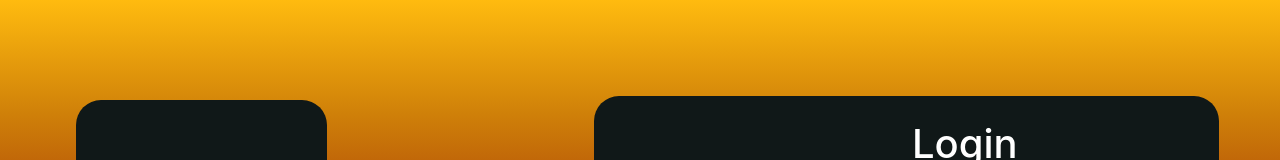
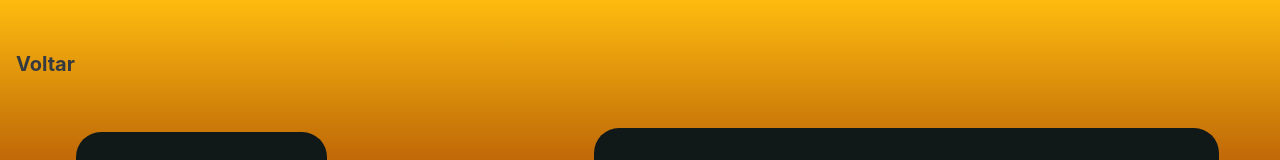
Before and after one commit to Cosmos-Blood/GenBR-Project_Integrador-Lampe-Front, an Angular app: page /entrar in a window 1280 px wide. Shown: the top 160 px of the page. Built offline with nearby package versions, Linux system fonts and the light colour scheme; grey boxes are pictures that could not be loaded; a web font is replaced by a local one.

Commit message:
[Feature Will - Task: Ajustes | 27.11.21]

```diff
--- a/src/app/app-routing.module.ts
+++ b/src/app/app-routing.module.ts
@@ -11,7 +11,7 @@ import { InicioComponent } from './inicio/inicio.component';
 import { PerfilComponent } from './perfil/perfil.component';
 
 const routes: Routes = [
-  { path: '', redirectTo: 'entrar', pathMatch: 'full' },
+  { path: '', redirectTo: 'inicio', pathMatch: 'full' },
   { path: "entrar", component: EntrarComponent },
   { path: "cadastrar", component: CadastrarComponent },
   { path: "feed", component: FeedComponent },
--- a/src/app/entrar/entrar.component.css
+++ b/src/app/entrar/entrar.component.css
@@ -1,4 +1,86 @@
 @import url('https://fonts.googleapis.com/css2?family=Zen+Dots&display=swap');
+
+
+.cor-navbar {
+  background-color: #131515;
+}
+
+.corinicio-navbar{
+  background-color: #FF7540;
+}
+
+.cor-inicio {
+  background-color: #125469;
+}
+
+.button-cadastrar{
+  background-color: #ff0000;
+  color: #000;
+  padding: 5px;
+  text-align: center;
+  text-decoration: none;
+  display: inline-block;
+  font-size: 16px;
+  margin: 4px 2px;
+  cursor: pointer;
+  border-radius: 5px;
+}
+
+.botao{
+  border: none;
+  outline: none;
+  background-color: #FF7540;
+}
+
+
+.button-entrar{
+  background-color: #ff0000;
+  color: #000;
+  padding: 5px;
+  text-align: center;
+  text-decoration: none;
+  display: inline-block;
+  font-size: 16px;
+  margin: 4px 2px;
+  cursor: pointer;
+  border-radius: 5px;
+}
+
+.tamanho-img {
+  width: 400px;
+  height: 500px;
+}
+
+*,
+*::before,
+*::after {
+  box-sizing: border-box;
+}
+
+.fancy-link{
+  text-decoration: none;
+  color: #000;
+  position: relative;
+}
+
+.fancy-link::after{
+  content: "";
+  position: absolute;
+  left: 0;
+  bottom: 0;
+  width: 100%;
+  height: 2px;
+  background-color:currentColor;
+
+  transform: scaleX(0);
+  transform-origin: left;
+  transition: transform 250ms ease-in;
+}
+
+.fancy-link:hover::after{
+  transform: scaleX(1);
+  transform-origin: left;
+}
 
 
 #logo{
--- a/src/app/entrar/entrar.component.html
+++ b/src/app/entrar/entrar.component.html
@@ -1,7 +1,10 @@
 <body id="grad-theme" class="container-fluid pt-5 vh-100">
-
+    <ul class="navbar-nav mr-auto navbar-nav ml-auto text-center">
+        <li class="nav-item">
+            <button class="btn bg-transparent p-0 nav-link active text-dark font-weight-bold fancy-link" style="font-size: 20px" routerLink="/inicio"> Voltar <span class="sr-only">(current)</span></button>
+          </li>
+      </ul>
   <div class="row d-flex justify-content-around align-items-center py-5 m-0">
-
   <div class="col-md-4 mr-4">
       <div id="borda" class="color-dark col-md-12 p-3">
           <div id="logo" class="color-dark my-4"></div>
--- a/src/app/inicio/inicio.component.html
+++ b/src/app/inicio/inicio.component.html
@@ -152,8 +152,8 @@
                 <h4 class="title">Full Stack</h4>
               </div>
               <ul class="social">
-                <li><a href="https://www.linkedin.com/in/macaulyfragoso/" class="fa fa-linkedin" aria-hidden="true"></a></li>
-                <li><a href="https://github.com/MacaulyFragoso" class="fa fa-github" aria-hidden="true"></a></li>
+                <li><a href="https://www.linkedin.com/in/macaulyfragoso/" class="fa fa-linkedin" aria-hidden="true" target="blank"></a></li>
+                <li><a href="https://github.com/MacaulyFragoso" class="fa fa-github" aria-hidden="true" target="blank"></a></li>
               </ul>
           </div>
         </div>
@@ -170,8 +170,8 @@
               <h4 class="title">Full Stack</h4>
             </div>
             <ul class="social">
-              <li><a href="https://www.linkedin.com/in/eduardo-andrade-9a588a21a/" class="fa fa-linkedin" aria-hidden="true"></a></li>
-              <li><a href="https://github.com/eduardoandr" class="fa fa-github" aria-hidden="true"></a></li>
+              <li><a href="https://www.linkedin.com/in/eduardo-andrade-9a588a21a/" class="fa fa-linkedin" aria-hidden="true" target="blank"></a></li>
+              <li><a href="https://github.com/eduardoandr" class="fa fa-github" aria-hidden="true" target="blank"></a></li>
             </ul>
         </div>
       </div>
@@ -188,8 +188,8 @@
             <h4 class="title">Full Stack</h4>
           </div>
           <ul class="social">
-            <li><a href="https://www.linkedin.com/in/cosmos-blood/" class="fa fa-linkedin" aria-hidden="true"></a></li>
-            <li><a href="https://github.com/Cosmos-Blood" class="fa fa-github" aria-hidden="true"></a></li>
+            <li><a href="https://www.linkedin.com/in/cosmos-blood/" class="fa fa-linkedin" aria-hidden="true" target="blank"></a></li>
+            <li><a href="https://github.com/Cosmos-Blood" class="fa fa-github" aria-hidden="true" target="blank"></a></li>
           </ul>
       </div>
     </div>
@@ -205,8 +205,8 @@
           <h4 class="title">Full Stack</h4>
         </div>
         <ul class="social">
-          <li><a href="https://www.linkedin.com/in/souzawill/" class="fa fa-linkedin" aria-hidden="true"></a></li>
-          <li><a href="https://github.com/WillianX47" class="fa fa-github" aria-hidden="true"></a></li>
+          <li><a href="https://www.linkedin.com/in/souzawill/" class="fa fa-linkedin" aria-hidden="true" target="blank"></a></li>
+          <li><a href="https://github.com/WillianX47" class="fa fa-github" aria-hidden="true" target="blank"></a></li>
         </ul>
     </div>
   </div>
--- a/src/app/inicio/inicio.component.ts
+++ b/src/app/inicio/inicio.component.ts
@@ -9,7 +9,8 @@ export class InicioComponent implements OnInit {
 
   constructor() { }
 
-  ngOnInit(): void {
+  ngOnInit() {
+    window.scroll(0,0)
   }
 
 }
--- a/src/app/rodape/rodape.component.html
+++ b/src/app/rodape/rodape.component.html
@@ -34,7 +34,7 @@
               <div class="widget no-box">
                 <h5 class="widget-title text-warning font-italic font-weight-normal" style="font-size: 24px">Acesse Lampe no Github</h5>
                 <div>
-                  <a href="https://github.com/MacaulyFragoso/GenBR-Project_Integrador-Lampe-Front"><img class="ml-0" src="https://i.imgur.com/zlzPrfN.png"  alt="400px" width="40px" ></a>
+                  <a target="blank" href="https://github.com/MacaulyFragoso/GenBR-Project_Integrador-Lampe-Front"><img class="ml-0" src="https://i.imgur.com/zlzPrfN.png"  alt="400px" width="40px"></a>
                 </div>
               </div>
             </div>
```
